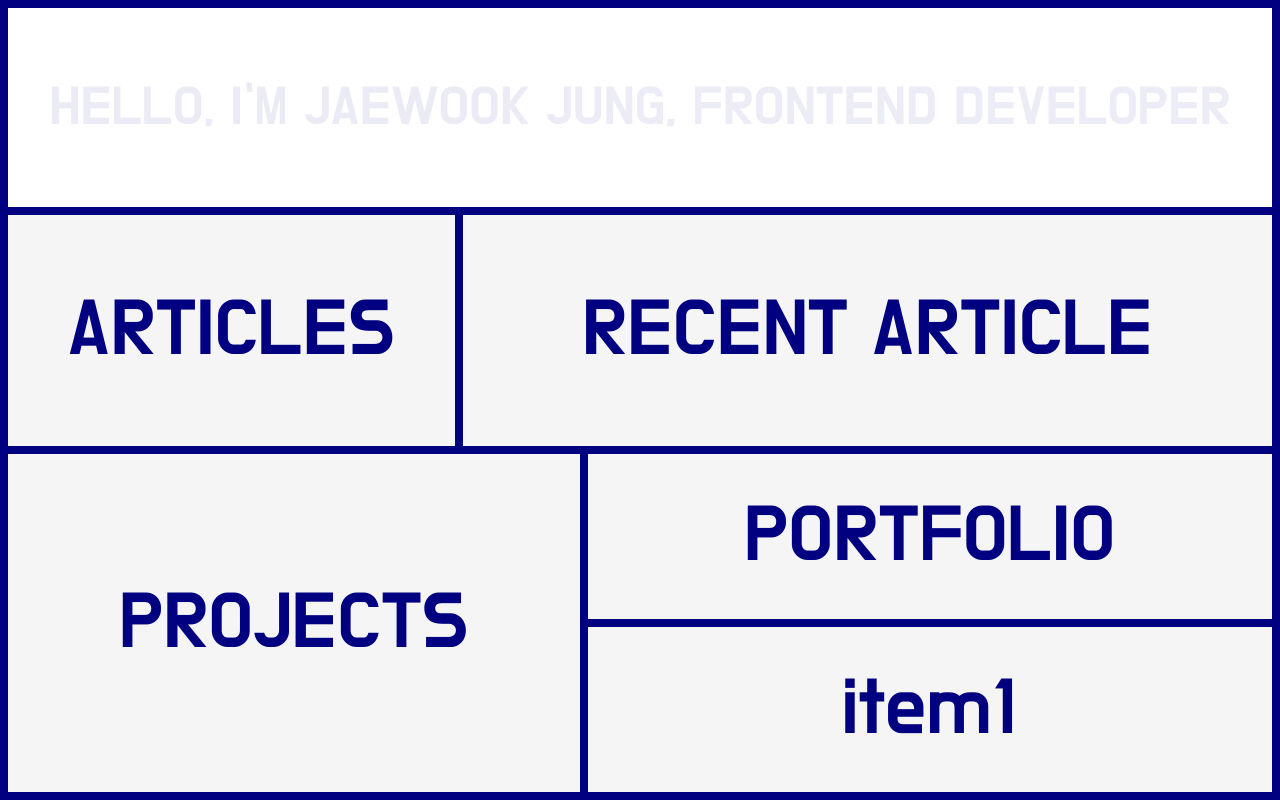
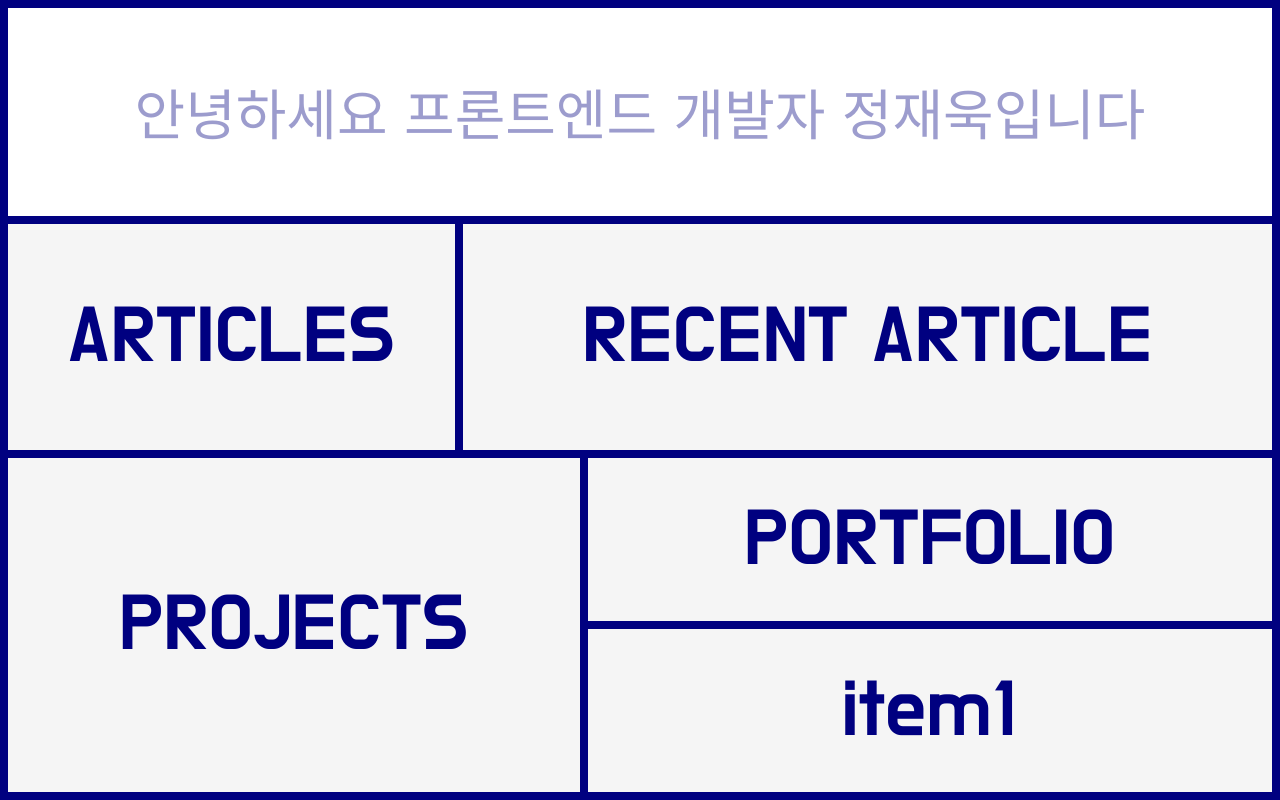
Before and after one commit to stich9208/nolog, a Next.js app: page / in a window 1280 px wide. Built offline with nearby package versions, Linux system fonts and the light colour scheme; a web font is replaced by a local one.

Commit message:
Fix: 애니메이션 초 수정 및 주석 추가
Signed-off-by: JaewookJung <stich9208@seerslab.com>

```diff
--- a/pages/index.tsx
+++ b/pages/index.tsx
@@ -4,29 +4,26 @@ import { useState, useEffect, useRef } from "react";
 import styles from "../styles/Home.module.css";
 
 const Home: NextPage = () => {
+  //constant state
   const WELCOME_TEXT_LIST = [
-    { lang: "kr", text: "안녕하세요 프론트엔드 개발자 정재욱입니다" },
-    {
-      lang: "en",
-      text: "HELLO, I`M JAEWOOK JUNG, FRONTEND DEVELOPER",
-    },
+    "안녕하세요 프론트엔드 개발자 정재욱입니다",
+    "HELLO, I`M JAEWOOK JUNG, FRONTEND DEVELOPER",
   ];
-
   const callback = useRef(() => {});
 
-  const [textCount, setTextCount] = useState(0);
+  //component state
+  const [textIndex, setTextIndex] = useState(0);
 
-  const changeTextCount = () =>
-    setTextCount((textCount) => (textCount + 1) % WELCOME_TEXT_LIST.length);
-
-  callback.current = changeTextCount;
-
+  //useEffect
   useEffect(() => {
-    const textCountCallback: any = callback.current;
-
-    const interval = setInterval(textCountCallback, 5000);
+    const textCountCallback = callback.current;
+    const interval = setInterval(textCountCallback, 7000);
     return () => clearInterval(interval);
   }, []);
+
+  //functions
+  callback.current = () =>
+    setTextIndex((index) => (index + 1) % WELCOME_TEXT_LIST.length);
 
   return (
     <div className={styles.container}>
@@ -45,7 +42,7 @@ const Home: NextPage = () => {
       </nav> */}
       <main className={styles.main}>
         <div className={styles.info}>
-          <span>{WELCOME_TEXT_LIST[textCount].text}</span>
+          <span>{WELCOME_TEXT_LIST[textIndex]}</span>
         </div>
         <div className={styles.articles}>
           <div>ARTICLES</div>
--- a/styles/Home.module.css
+++ b/styles/Home.module.css
@@ -71,7 +71,7 @@
   grid-area: info;
 }
 .info > span {
-  animation: fadeInOut 5s ease-in-out infinite;
+  animation: fadeInOut 7s ease-in-out infinite;
 }
 
 @keyframes fadeInOut {
```
